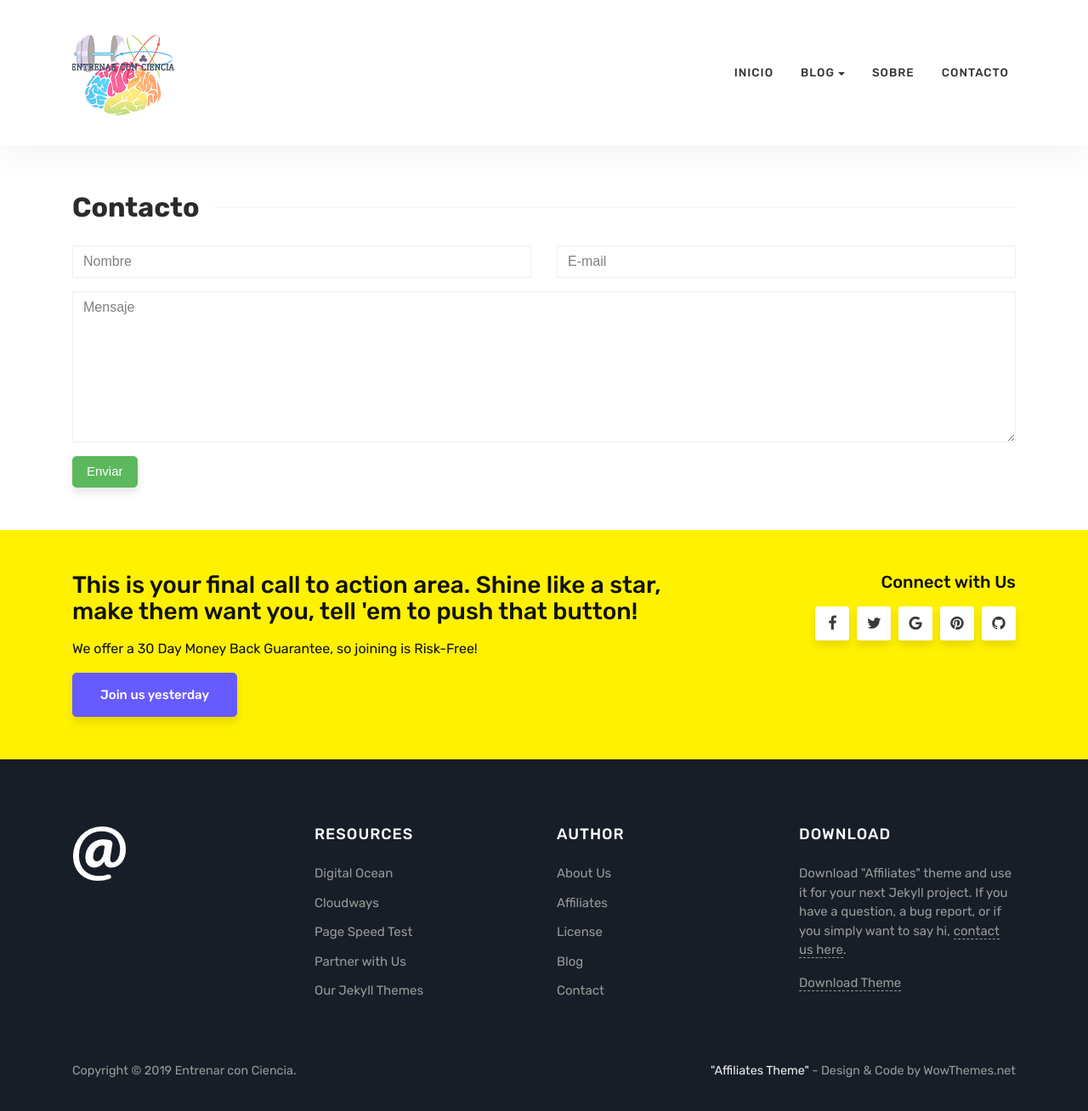
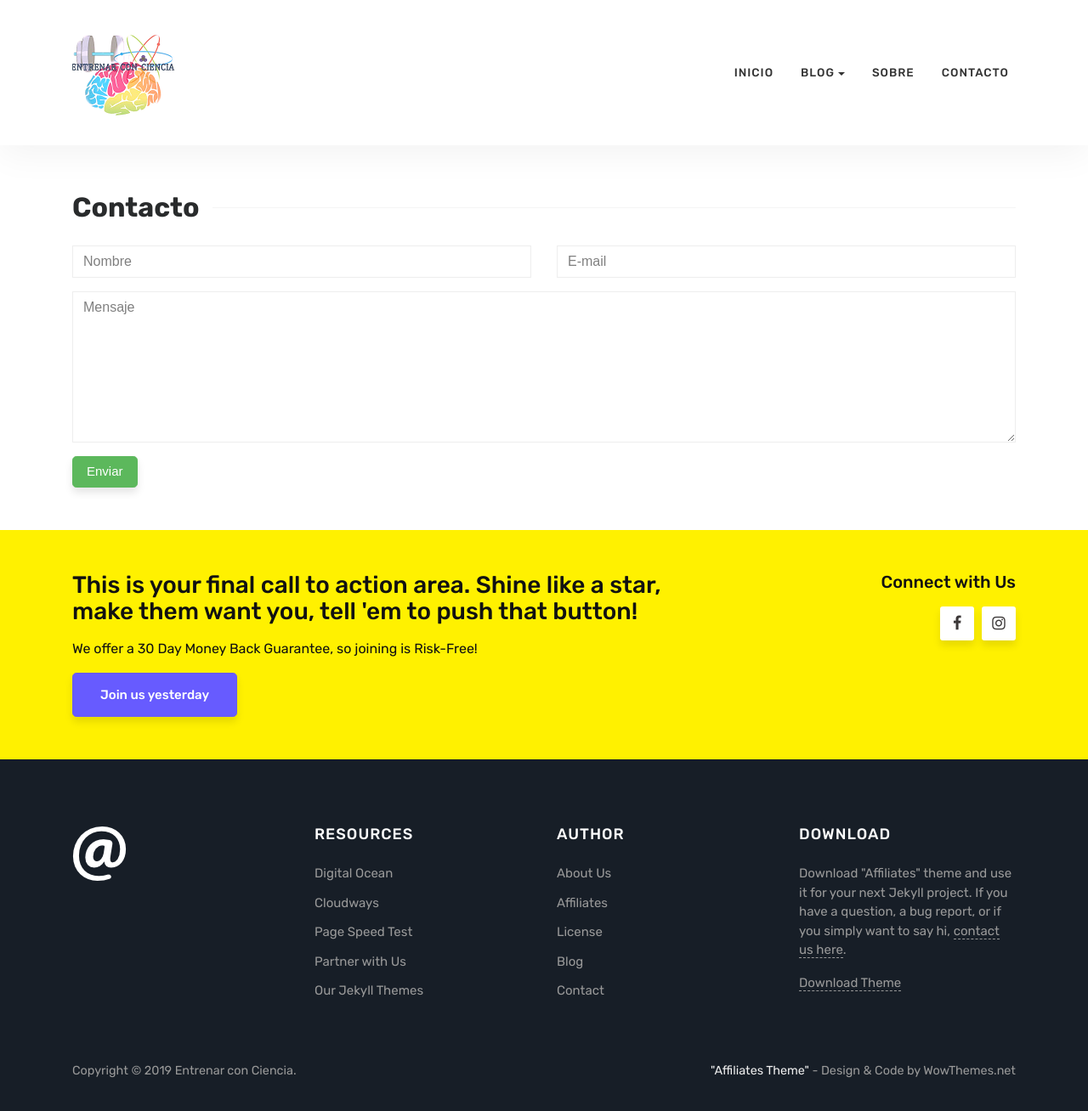
Before and after one commit to msanhueza/alex, a Jekyll site: the page built from contact.html, in a window 1280 px wide and 1317 px high. Shown: the top 1308 px of the window at 85% size. Built offline with Jekyll 4.4.1, drawn with Linux system fonts in a browser that asks for light colours.

Commit message:
Update default.html

```diff
--- a/_layouts/default.html
+++ b/_layouts/default.html
@@ -127,10 +127,7 @@
                 <div class="col-md-4 text-right footersocial">
                     <h5>Connect with Us</h5>
                     <i class="fa fa-facebook"></i>
-                    <i class="fa fa-twitter"></i>
-                        <i class="fa fa-google"></i>
-                     <i class="fa fa-pinterest"></i>
-                     <i class="fa fa-github"></i>
+                    <i class="fa fa-instagram"></i>
                 </div>
             </div>
         </div>
```
